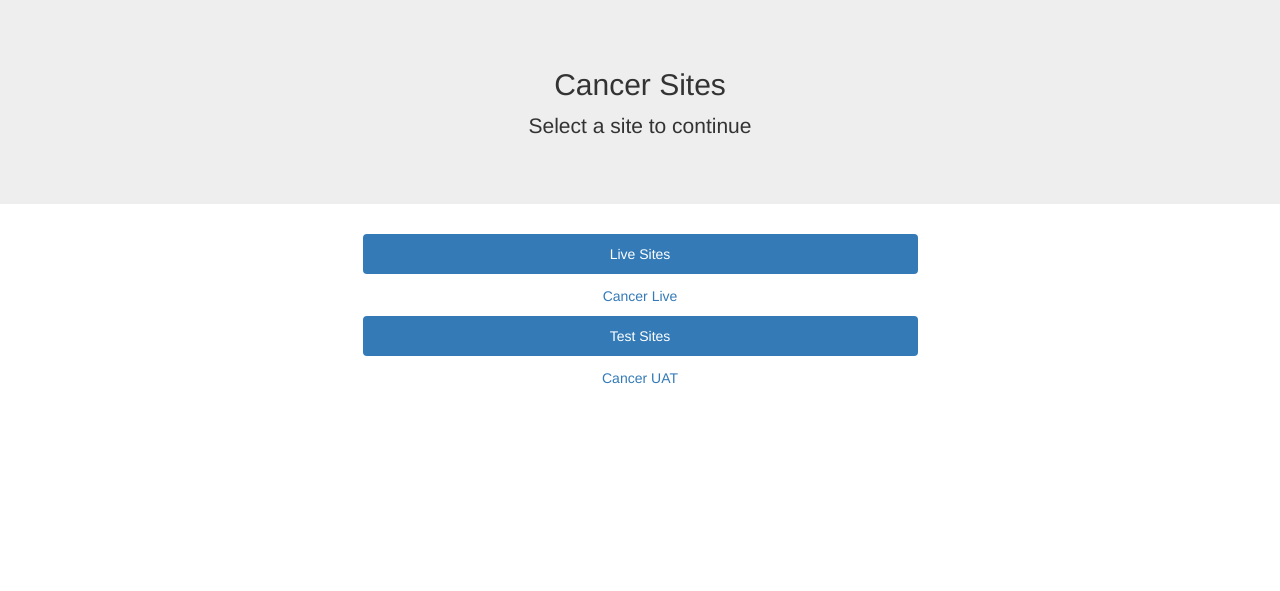
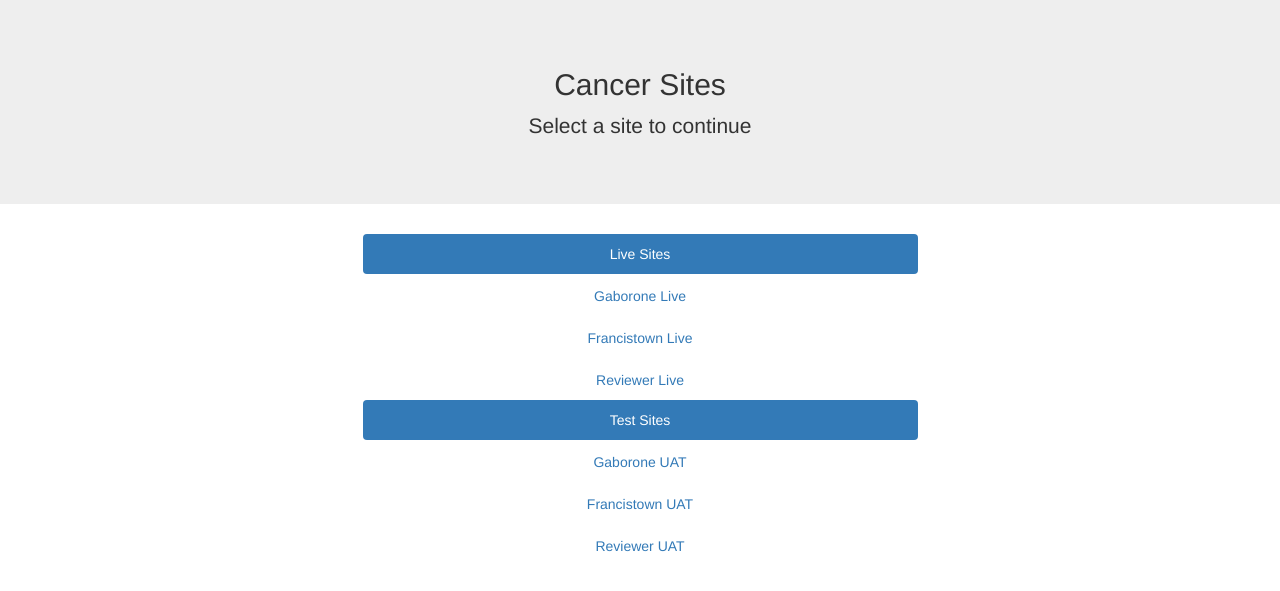
Before and after one commit to cancer-study/cancer, a Django app: template cancer/templates/index.html in a window 1280 px wide. Shown: the top 591 px of the page. Run offline with Django 3.2, Linux system fonts and the light colour scheme; the template is opened without the code that fills it, so the values that code supplies are empty; some libraries are stand-ins or nearby versions.

Commit message:
update landing page

```diff
--- a/cancer/templates/index.html
+++ b/cancer/templates/index.html
@@ -26,7 +26,9 @@
   <div class="col-sm-6">
   <ul class="nav nav-pills nav-stacked" role="tablist">
     <li class="text-center active"><a href="#">Live Sites</a></li>
-    <li><a href="" class="text text-center">Cancer Live</a></li>
+    <li><a href="" class="text text-center">Gaborone Live</a></li>
+    <li><a href="" class="text text-center">Francistown Live</a></li>
+    <li><a href="" class="text text-center">Reviewer Live</a></li>
   </ul>
   </div>
   <div class="col-md-3"></div>
@@ -37,7 +39,9 @@
   <div class="col-sm-6">
   <ul class="nav nav-pills nav-stacked" role="tablist">
     <li class="text-center active"><a href="#">Test Sites</a></li>
-    <li><a href="" class="text text-center">Cancer UAT</a></li>
+    <li><a href="" class="text text-center">Gaborone UAT</a></li>
+    <li><a href="" class="text text-center">Francistown UAT</a></li>
+    <li><a href="" class="text text-center">Reviewer UAT</a></li>
   </ul>
   </div>
   <div class="col-md-3"></div>
```
